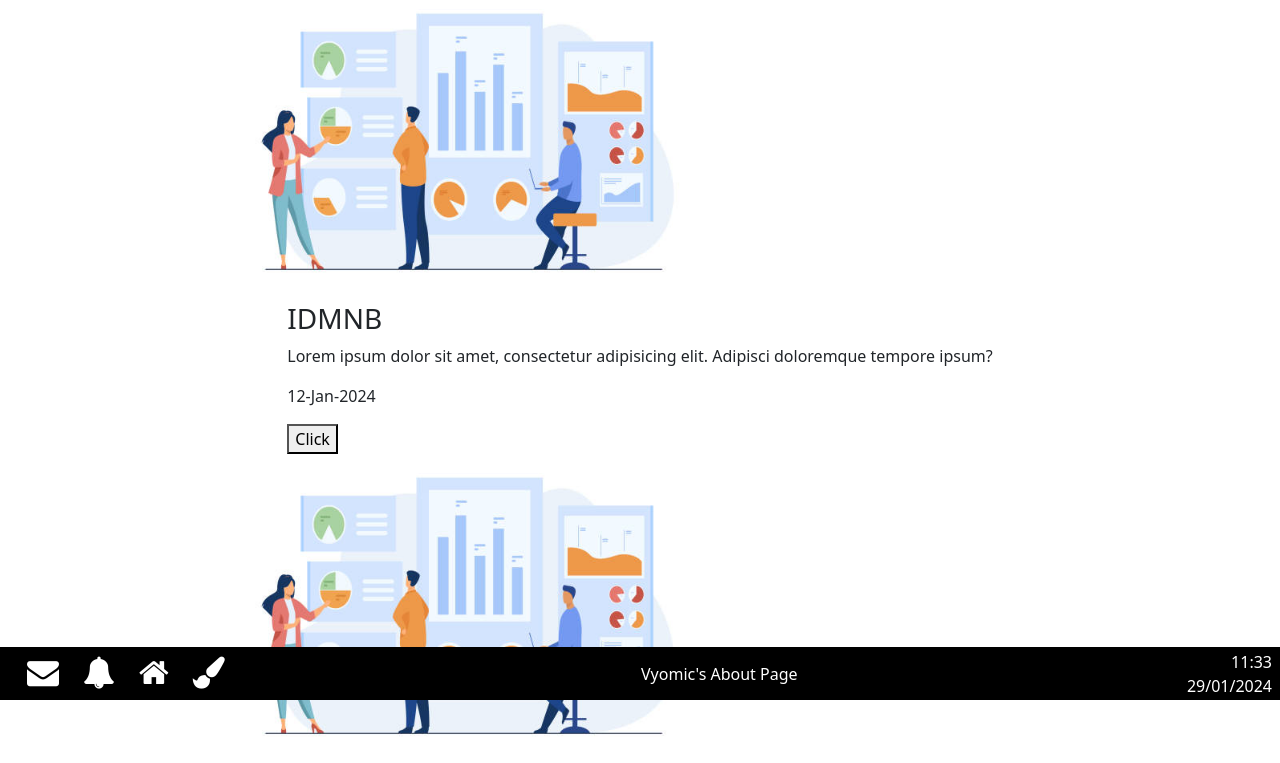
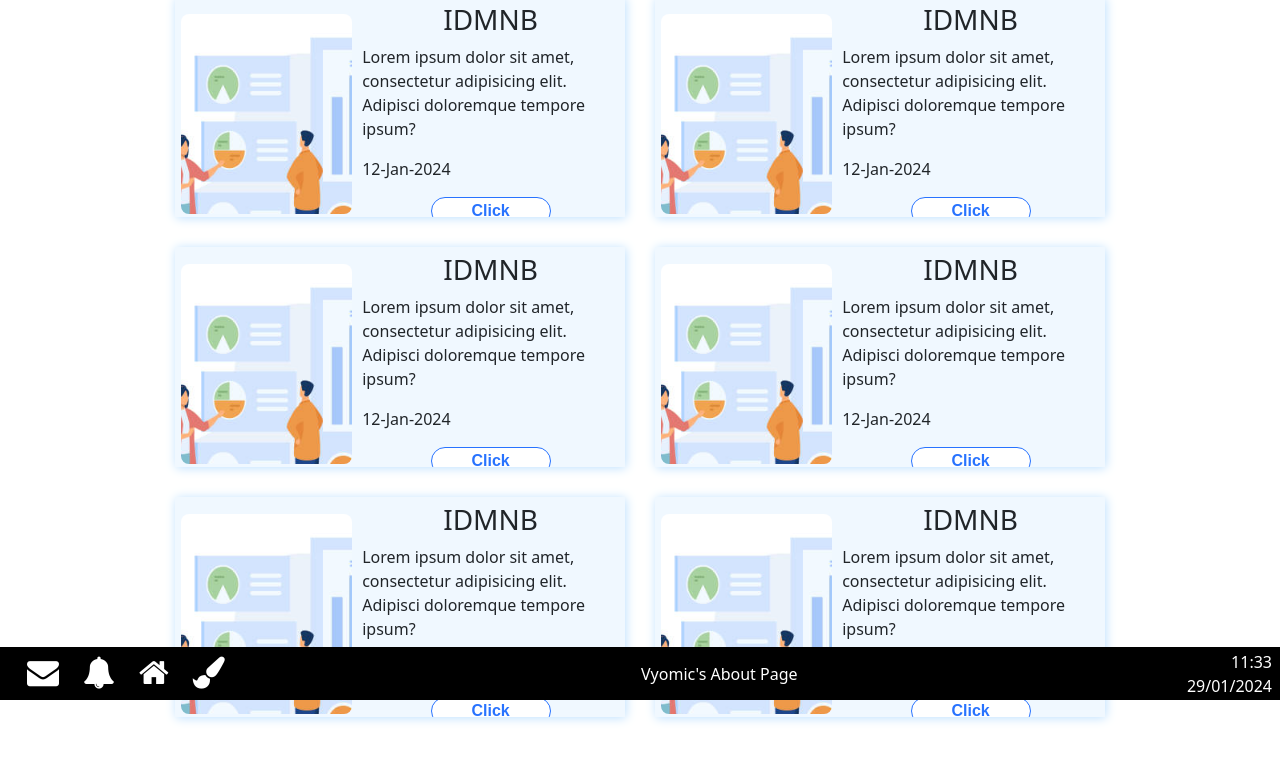
Before and after one commit to vyomic/about, a plain HTML site: page projects.html in a window 1280 px wide. Shown: the part 100-863 px from the top of the page. Drawn offline with nearby package versions, Linux system fonts and the light colour scheme.

Commit message:
Update styleD.css

```diff
--- a/css/styleD.css
+++ b/css/styleD.css
@@ -194,8 +194,9 @@ body{
     flex-flow: row;
     flex-wrap: wrap;
     flex-direction: row;
+    margin: 15px;
     justify-content: center;
-    gap: 4%;
+    gap: 30px 30px;
 
 }
 .card{
@@ -219,3 +220,40 @@ body{
 #urlinput:focus{
     outline: none;
 }
+
+/* projects page */
+.gridbox{
+    background-color: aliceblue;
+    width: 450px;
+    height: 220px;
+    display: grid;
+    column-gap: 10px;
+    padding: 6px;
+    box-shadow: 1px 1px 10px hsl(208, 100%, 87%);
+    overflow: scroll;
+    grid-template-columns: 2fr 3fr;
+    align-items: center;
+}
+.imgbox{
+    /* border: 2px solid; */
+    width: 100%;
+    height: 90%;
+    border-radius: 8px;
+    overflow: hidden;
+}
+.detbox :nth-child(1){
+    text-align: center;
+}
+.button{
+    width: fit-content;
+    margin: auto;
+}
+.button button{
+    width: 120px;
+    border-radius: 15px;
+    background-color: rgb(255, 255, 255);
+    border: 1px solid #2873ff;
+    font-family: Arial, Helvetica, sans-serif;
+    font-weight: 700;
+    color: #2873ff;
+}
```
